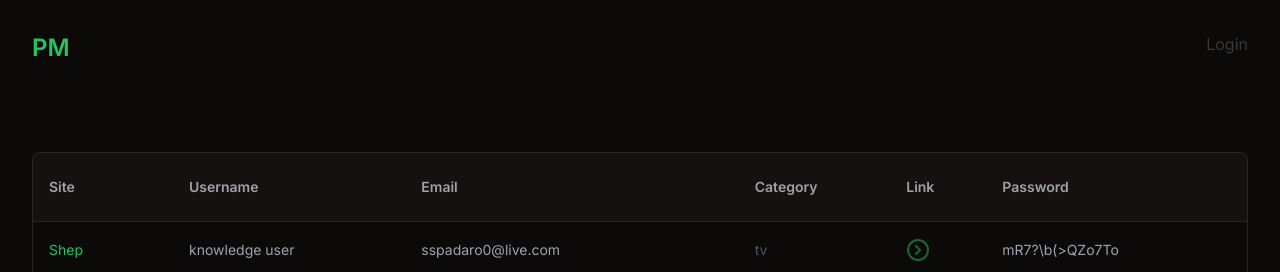
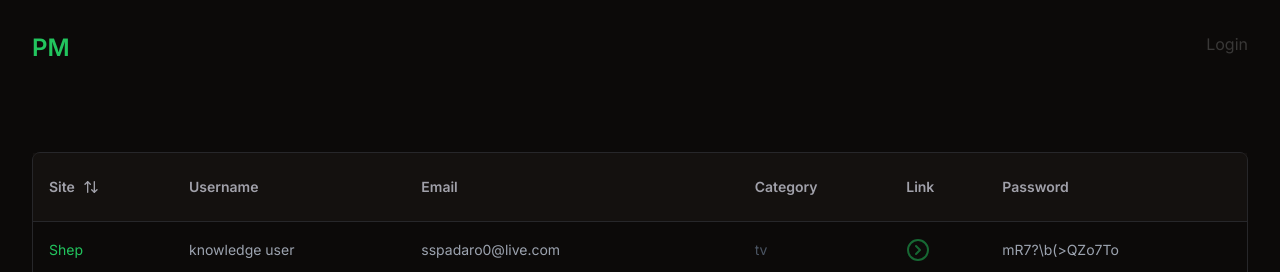
Before and after one commit to janddrras/pm, a Next.js app: page /dashboard in a window 1280 px wide. Shown: the top 272 px of the page. Built offline with nearby package versions, Linux system fonts and the light colour scheme.

Commit message:
sorting site names

```diff
--- a/app/dashboard/_components/columns.tsx
+++ b/app/dashboard/_components/columns.tsx
@@ -2,12 +2,22 @@
 
 import type { Access } from "@/lib/data"
 import { ColumnDef } from "@tanstack/react-table"
-import { ChevronRightCircle } from "lucide-react"
+import { ArrowUpDown, ChevronRightCircle } from "lucide-react"
 import ActiveCell from "./ActiveCell"
+import { Button } from "@/components/ui/button"
 
 export const columns: ColumnDef<Access>[] = [
   {
-    header: "Site",
+    header: ({ column }) => {
+      return (
+        <span
+          className="flex space-x-2 items-center cursor-pointer hover:text-foreground"
+          onClick={() => column.toggleSorting(column.getIsSorted() === "asc")}
+        >
+          Site <ArrowUpDown className="ml-2 h-4 w-4" />
+        </span>
+      )
+    },
     accessorKey: "name",
     cell: ({ row }) => {
       return <span className="text-primary">{row.getValue("name")}</span>
--- a/app/dashboard/_components/data-table.tsx
+++ b/app/dashboard/_components/data-table.tsx
@@ -1,10 +1,19 @@
 "use client"
 
-import { ColumnDef, flexRender, getCoreRowModel, getPaginationRowModel, useReactTable } from "@tanstack/react-table"
+import {
+  ColumnDef,
+  flexRender,
+  getCoreRowModel,
+  getPaginationRowModel,
+  useReactTable,
+  SortingState,
+  getSortedRowModel
+} from "@tanstack/react-table"
 
 import { Table, TableBody, TableCell, TableHead, TableHeader, TableRow } from "@/components/ui/table"
 import { Button } from "@/components/ui/button"
 import { ChevronLeft, ChevronRight, ChevronsLeft, ChevronsRight } from "lucide-react"
+import { useState } from "react"
 
 interface DataTableProps<TData, TValue> {
   columns: ColumnDef<TData, TValue>[]
@@ -12,12 +21,18 @@ interface DataTableProps<TData, TValue> {
 }
 
 export function DataTable<TData, TValue>({ columns, data }: DataTableProps<TData, TValue>) {
+  const [sorting, setSorting] = useState<SortingState>([])
+
   const table = useReactTable({
     data,
     columns,
     getCoreRowModel: getCoreRowModel(),
-    getPaginationRowModel: getPaginationRowModel()
+    getPaginationRowModel: getPaginationRowModel(),
+    onSortingChange: setSorting,
+    getSortedRowModel: getSortedRowModel(),
+    state: { sorting }
   })
+
   const pageNumber = table.getPageCount()
   const arr = new Array(pageNumber).fill(0)
 
```
